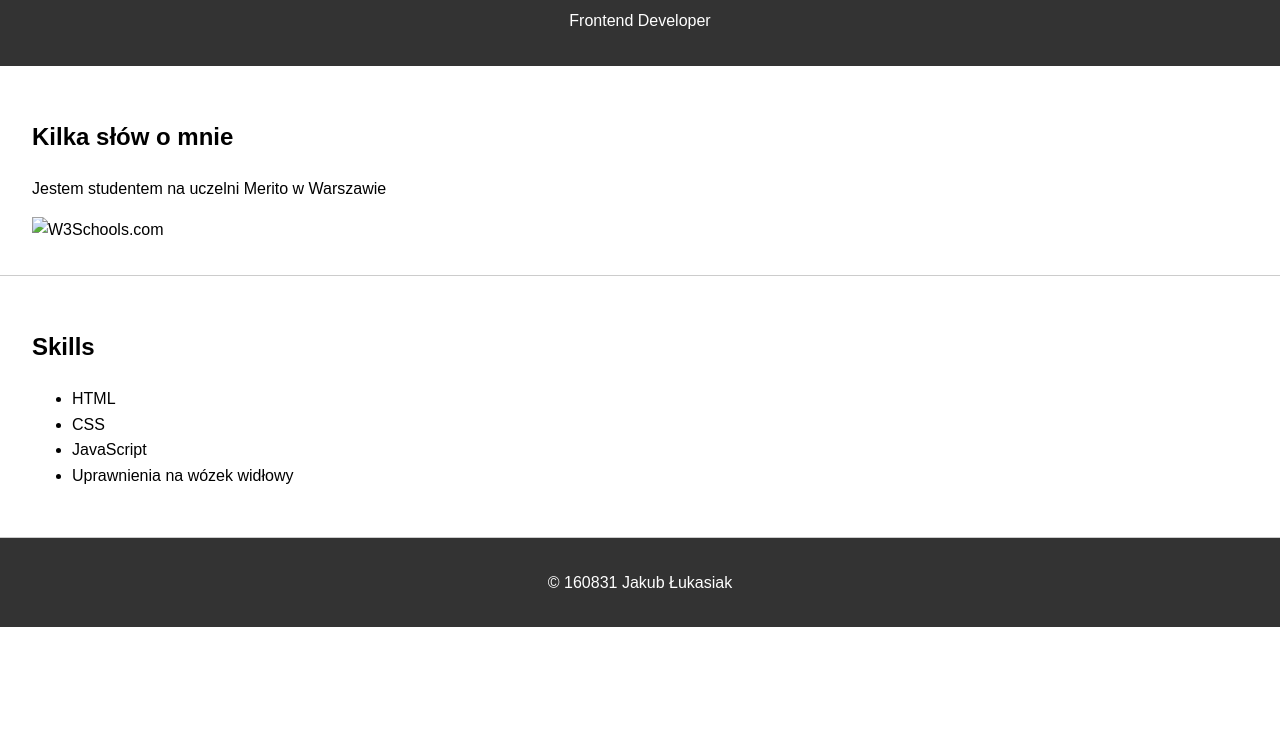
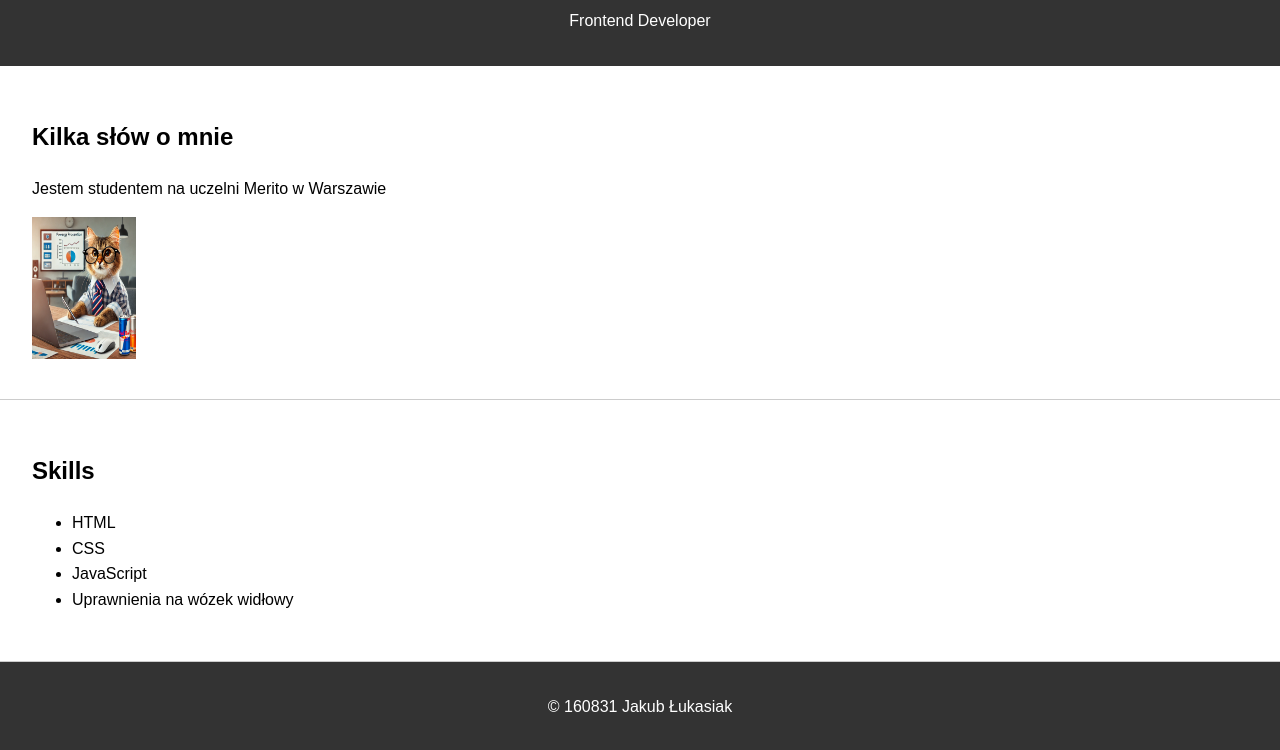
Before and after one commit to Medozuka/Nr-albumu-160831, a plain HTML site: page index.html in a window 1280 px wide. Shown: the part 102-852 px from the top of the page. Before the commit the page ends 800 px from the top, so only its background shows below. Drawn offline with Linux system fonts and the light colour scheme.

Commit message:
Update index.html

```diff
--- a/index.html
+++ b/index.html
@@ -14,7 +14,7 @@
     <section id="about">
         <h2>Kilka słów o mnie</h2>
         <p>Jestem studentem na uczelni Merito w  Warszawie </p>
-        <img src="w3schools.jpg" alt="W3Schools.com" width="104" height="142">
+        <img src="DALL·E 2024-12-13 21.52.53 - A cat working on a computer, creating a PowerPoint presentation. The cat is dressed in a nerdy outfit with glasses, and there are energy drinks on the.webp" alt="" width="104" height="142">
     </section>
     <section id="skills">
         <h2>Skills</h2>
```
